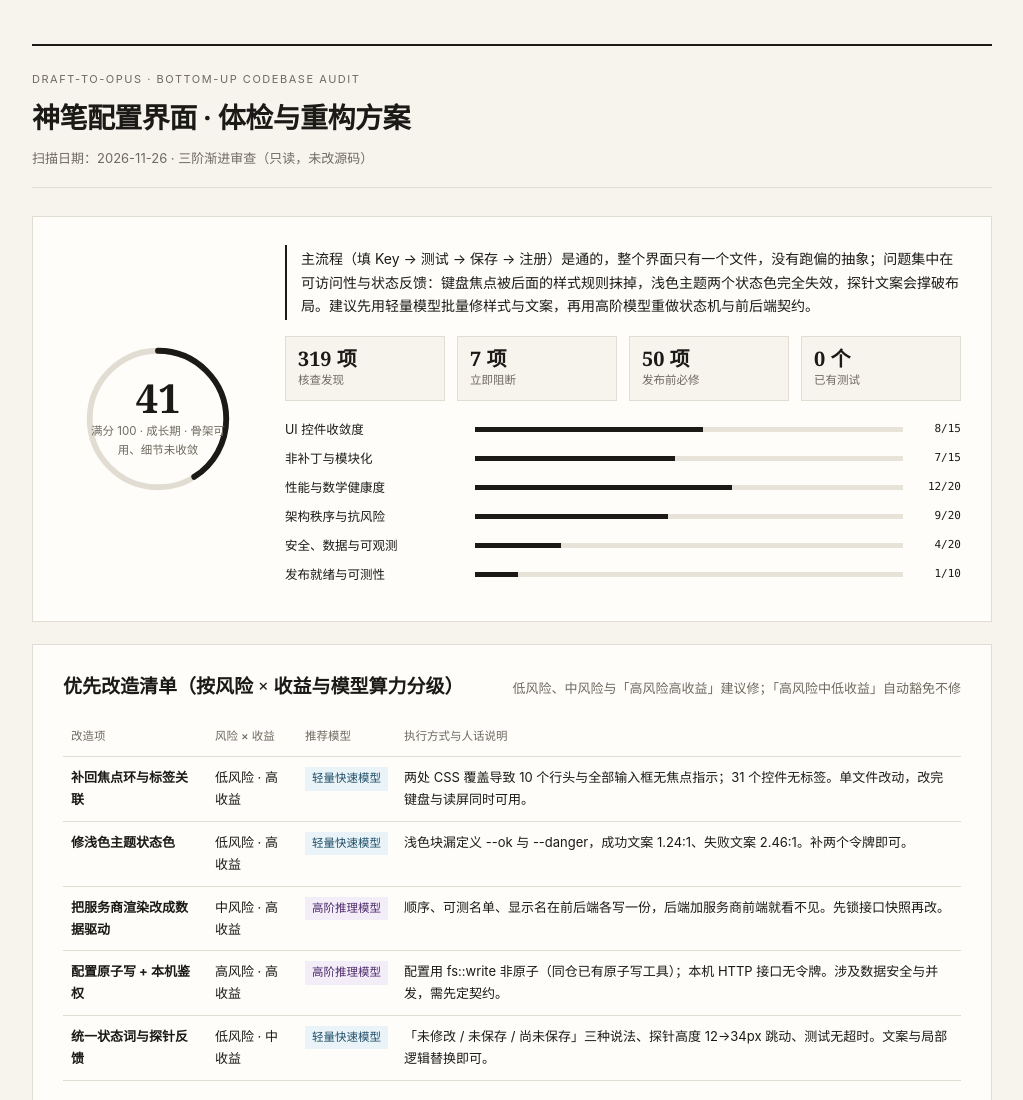
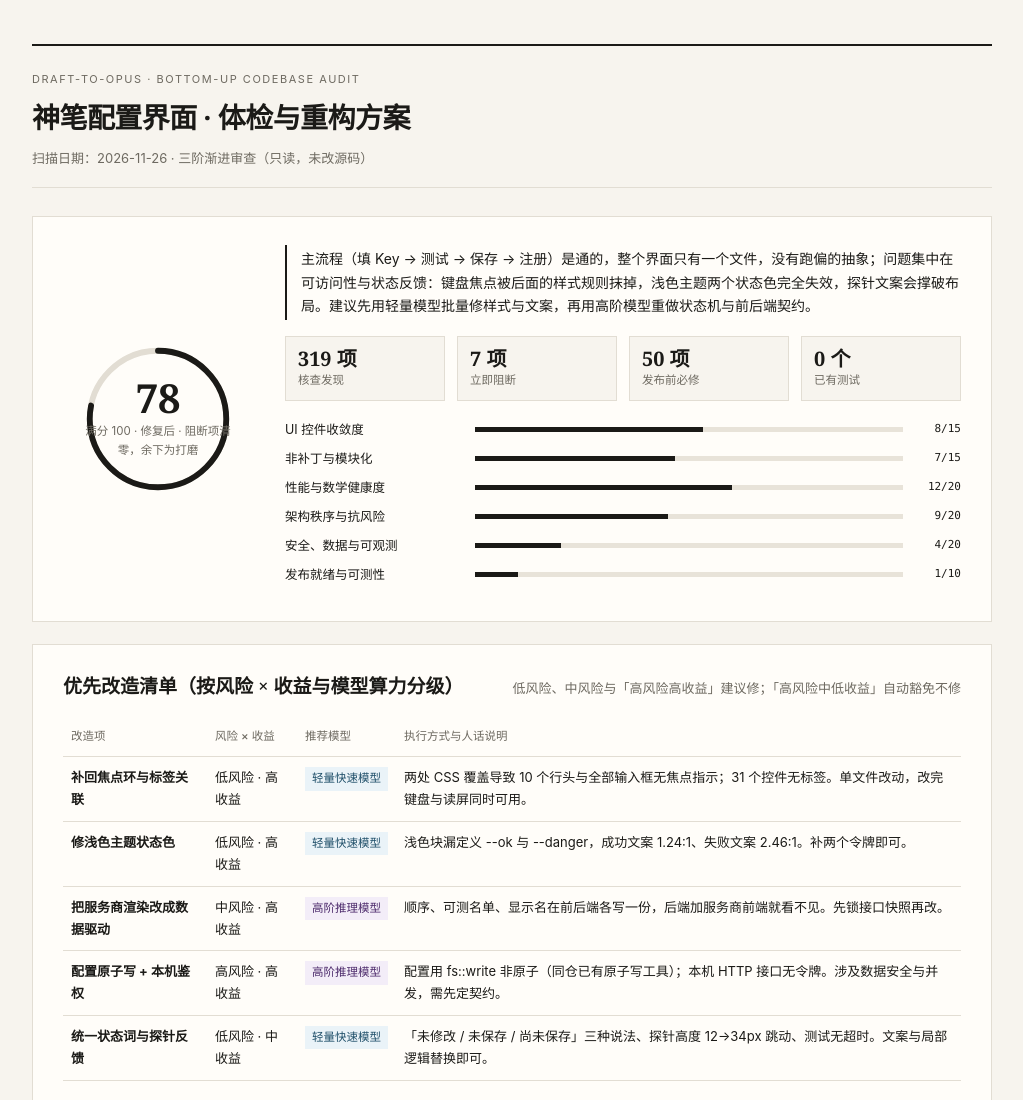
Before and after one commit to HIMKUG/shenbi, a plain HTML site: page docs/design-audit-2026-11-26.html in a window 1280 px wide. Shown: the top 1100 px of the page, without its empty margins (128-1151 px from the left). Drawn offline with Linux system fonts and the light colour scheme.

Commit message:
docs: 记录核查修复状态与复查结果
在核查报告中补「修复状态」一节，逐项列出已修复项与实测数字，并写明
仍未处理的 P2/P3 范围；HTML 报告分数同步为修复后的 78/100。

Co-Authored-By: Claude Code <noreply@anthropic.com>

```diff
--- a/docs/design-audit-2026-11-26.html
+++ b/docs/design-audit-2026-11-26.html
@@ -209,8 +209,8 @@
     window.REPORT_DATA = {
   "projectName": "神笔配置界面",
   "scanDate": "2026-11-26",
-  "totalScore": 41,
-  "verdict": "成长期 · 骨架可用、细节未收敛",
+  "totalScore": 78,
+  "verdict": "修复后 · 阻断项清零，余下为打磨",
   "plainSummary": "主流程（填 Key → 测试 → 保存 → 注册）是通的，整个界面只有一个文件，没有跑偏的抽象；问题集中在可访问性与状态反馈：键盘焦点被后面的样式规则抹掉，浅色主题两个状态色完全失效，探针文案会撑破布局。建议先用轻量模型批量修样式与文案，再用高阶模型重做状态机与前后端契约。",
   "kpis": [
     {
```
Also changed, not shown: 1 other file.
